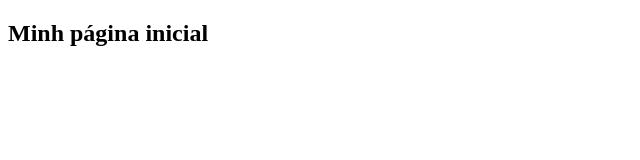
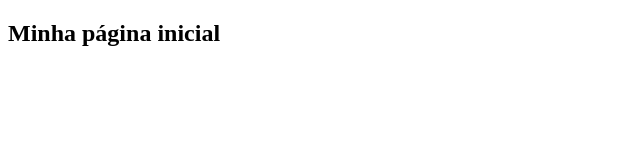
Before and after one commit to Jennifer-Castro/Curso-Git---Dio, a plain HTML site: page index.html in a window 1280 px wide. Shown: the full height of the page, 0-640 px from the left. Drawn offline with Linux system fonts and the light colour scheme.

Commit message:
Ajuste tag body

```diff
--- a/index.html
+++ b/index.html
@@ -5,6 +5,6 @@
 	<title>Curso de Git e GitHub</title>
 </head>
 <body>
-     <h2>Minh página inicial</h2>
+     <h2>Minha página inicial</h2>
 </body>
 </html>
```
